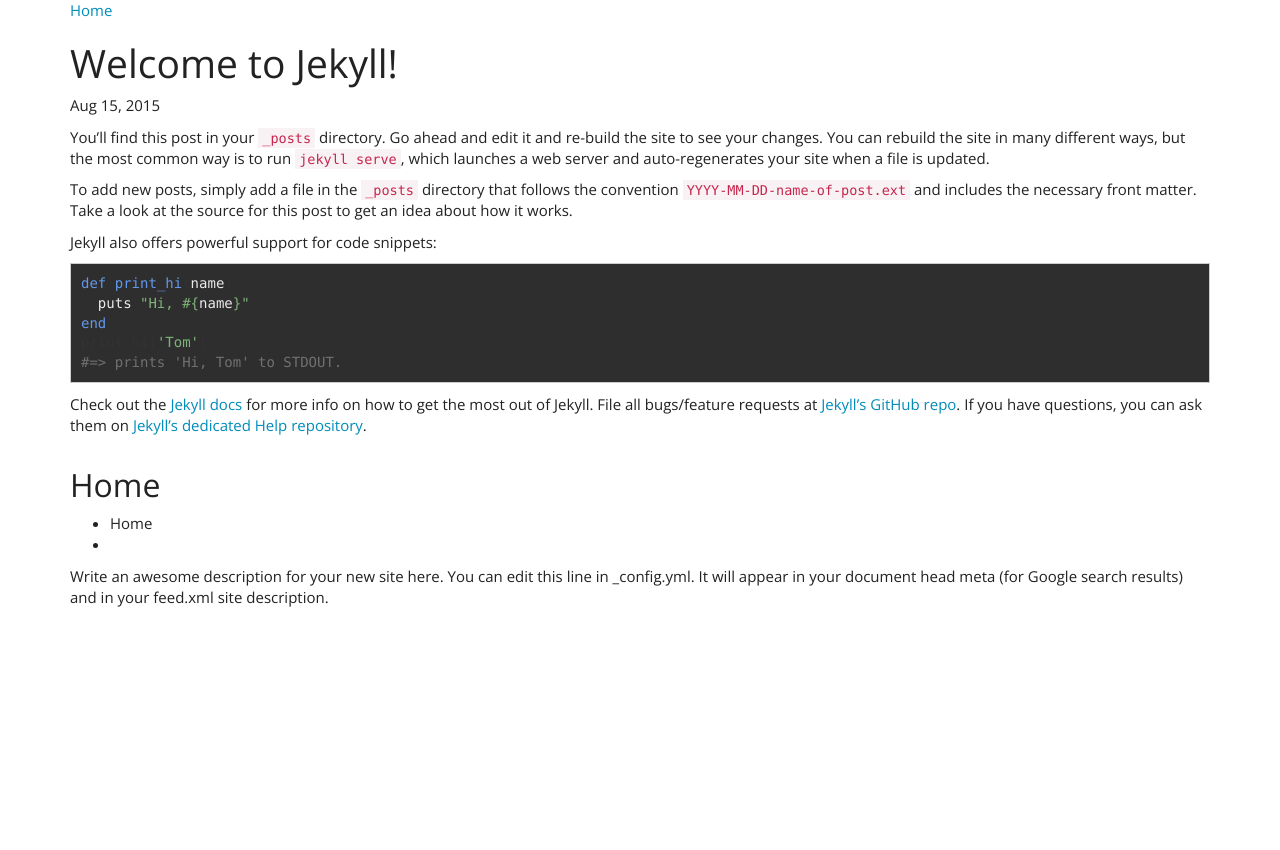
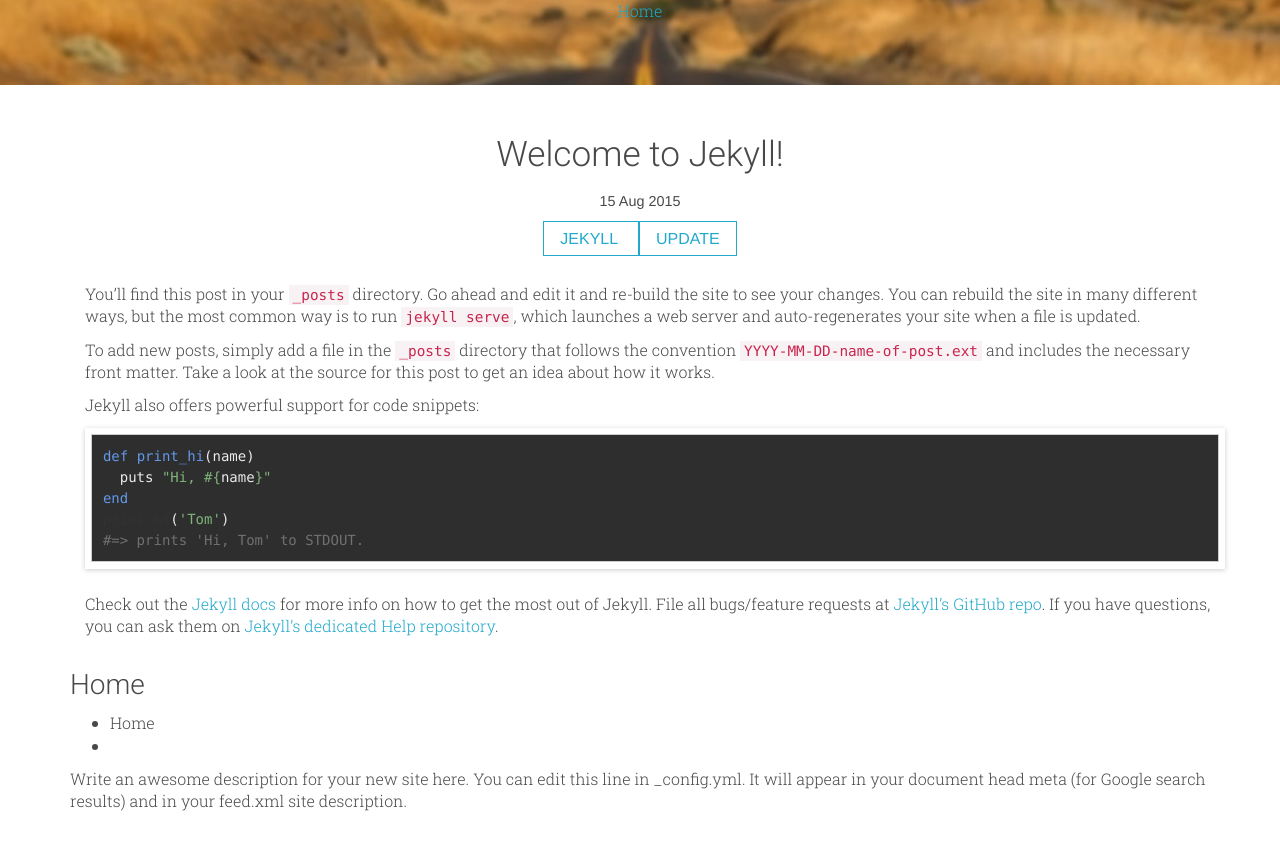
Before and after one commit to sawtell/blog, a Jekyll site: the page built from _posts/2015-08-15-welcome-to-jekyll.markdown, in a window 1280 px wide. Shown: the top 850 px of the page. Built offline with Jekyll 4.4.1, drawn with Linux system fonts in a browser that asks for light colours.

Commit message:
Theming the post page.

```diff
--- a/_includes/header.html
+++ b/_includes/header.html
@@ -1,4 +1,4 @@
-<header class="site-header">
+<header class="site-header slim">
 
   <div class="container">
 
--- a/_layouts/post.html
+++ b/_layouts/post.html
@@ -5,10 +5,17 @@
 
   <header class="post-header">
     <h1 class="post-title">{{ page.title }}</h1>
-    <p class="post-meta">{{ page.date | date: "%b %-d, %Y" }}{% if page.author %} • {{ page.author }}{% endif %}{% if page.meta %} • {{ page.meta }}{% endif %}</p>
+    <p class="post-meta">{{ page.date | date_to_string }}{% if page.author %} • {{ page.author }}{% endif %}{% if page.meta %} • {{ page.meta }}{% endif %}</p>
+    <div class="post-category">
+      {% for category in page.categories %}
+        <a href="/{{ category | prepend: site.baseurl }}">
+          {{ category }}
+        </a>
+      {% endfor %}
+    </div>
   </header>
 
-  <article class="post-content">
+  <article class="post-content container">
     {{ content }}
   </article>
 
--- a/_sass/_my_variables.scss
+++ b/_sass/_my_variables.scss
@@ -0,0 +1,81 @@
+
+// Greys
+// -------------------------
+$black:                 #000;
+$greyDarkest:           #222;
+$greyDarker:            #333;
+$greyDark:              #494949;
+$grey:                  #999;
+$greyLight:             #AAB2B3;
+$greyLighter:           #EEE;
+$greyLightest:          #F2F2F2;
+$white:                 #FFF;
+
+
+// Colours
+// -------------------------------
+$lightBlue:             #08c;
+$blue:                  #21a9cb;
+$blueDark:              darken($blue, 10%);
+$blueLight:             lighten($blue, 10%);
+$blueLighter:           lighten($blue, 20%);
+$blueLightest:          lighten($blue, 50%);
+$green:                 #6dc15a;
+$greenDark:             darken($green, 10%);
+$greenLight:            lighten($green, 10%);
+$greenLighter:          lighten($green, 20%);
+$greenLightest:         lighten($green, 30%);
+$beige:                 #f5f0dc;
+$beigeDark:             darken($beige, 20%);
+$beigeLight:            lighten($beige, 5%);
+
+
+$text-color: $greyDark;
+
+// Links
+// -------------------------------
+$link-color:            $blue;
+$link-hover-color:      $blueDark;
+
+// Fonts
+// -------------------------------
+$font-family-sans-serif:      Roboto, 'Helvetica Neue', 'Helvetica CY', Helvetica, Arial, Sans-serif;
+$font-family-sans-serif-alt:  'Helvetica Neue', 'Helvetica CY', Helvetica, Arial, Sans-serif;
+$font-family-serif:           'Roboto Slab', serif;
+$font-family-monospace:       Monaco, Menlo, Consolas, "Courier New", monospace;
+$font-family-base:            $font-family-serif;
+
+$font-weight-base:            300;
+$font-size-base:              16px;
+$line-height-base:            1.4;
+$line-height-computed:        floor(($font-size-base * $line-height-base)); // ~20px
+
+$headings-font-family:  $font-family-sans-serif;
+$headings-font-weight:      500;
+
+$font-size-h1:            floor(($font-size-base * 2)); // ~36px
+$font-size-h2:            floor(($font-size-base * 1.8)); // ~30px
+$font-size-h3:            ceil(($font-size-base * 1.4)); // ~24px
+$font-size-h4:            ceil(($font-size-base * 1.15)); // ~18px
+$font-size-h5:            $font-size-base;
+$font-size-h6:            ceil(($font-size-base * 0.85)); // ~12px
+
+// Mobile
+// -------------------------------
+$mobile:                767px;
+//$mobile:                50em;
+
+@mixin myButton($c1:$white, $c2:$blue, $h1:$blue, $h2:$white) {
+  font-family: $font-family-sans-serif-alt;
+  font-weight: 200;
+  background: $c2;
+  color: $c1;
+  padding: 0.5em 1em;
+  text-decoration: none;
+  border: 1px solid $c1;
+  &:hover {
+    background: $h2;
+    //border: 1px solid $h1;
+    color: $h1;
+  }
+}
--- /dev/null
+++ b/_sass/_theme.scss
@@ -0,0 +1,57 @@
+body {
+  font-weight: $font-weight-base;
+  -webkit-font-smoothing: antialiased;
+}
+
+header {
+  &.site-header {
+    background: url(../images/css/header-backg.jpg) no-repeat center center;
+    height: 150px;
+    text-align: center;
+    margin-bottom: 50px;
+    &.slim {
+      height: 85px;
+      background-position: center 95%;
+    }
+  }
+
+  &.post-header {
+    text-align: center;
+    margin-bottom: 2em;
+    .post-title {
+      font-size: 2.2em;
+      margin: 0 0 0.5em;
+    }
+    .post-meta {
+      font-size: 0.9em;
+      font-family: $font-family-sans-serif-alt;
+      display: block;
+    }
+
+    .post-category {
+      margin: 1em 0 0.5em;
+      a {
+        text-transform: uppercase;
+        @include myButton($blue, transparent, $white, $blue);
+      }
+    }
+  }
+}
+
+// Code blocks
+.highlight {
+  line-height: inherit;
+  padding: 0.4em;
+  @include box-shadow(0 1px 5px 0 rgba(0,0,0,0.2));
+  margin-bottom: 1.5em;
+  pre {
+    margin: 0;
+  }
+  code {
+    overflow-x: auto;
+    font-family: $font-family-monospace;
+    font-size: 14px;
+    word-wrap: normal;
+    white-space: pre;
+  }
+}
--- a/css/styles.scss
+++ b/css/styles.scss
@@ -6,6 +6,8 @@
 
 // Yeti theme variables
 @import "yeti_variables";
+
+@import url(http://fonts.googleapis.com/css?family=Roboto+Slab:300|Roboto:300);
 
 // My variable overrides
 @import "my_variables";
@@ -63,4 +65,4 @@
 @import "yeti_bootswatch";
 
 // My theme overrides
-@import "bootstrap_overrides";
+@import "theme";
--- a/css/syntax.scss
+++ b/css/syntax.scss
@@ -20,7 +20,7 @@
   }
   * { font-weight: normal !important }
   // Plain
-  .nb, .na, .no { color: $colour }
+  .nb, .na, .no, .x, .o, .p { color: $colour }
   // Literal Numbers
   .m, .mf, .mh, .mi, .mo, .il { color: $number }
   // Literal Strings
```
Also changed, not shown: _posts/2015-01-15-HTTP-authentication-with-PHP.md (renamed from _posts/2015-01-05-HTTP-authentication-with-PHP.md, +2 -2 lines), _sass/_bootstrap_overrides.scss (deleted), images/css/dot.svg (added), images/css/header-backg.jpg (added).
